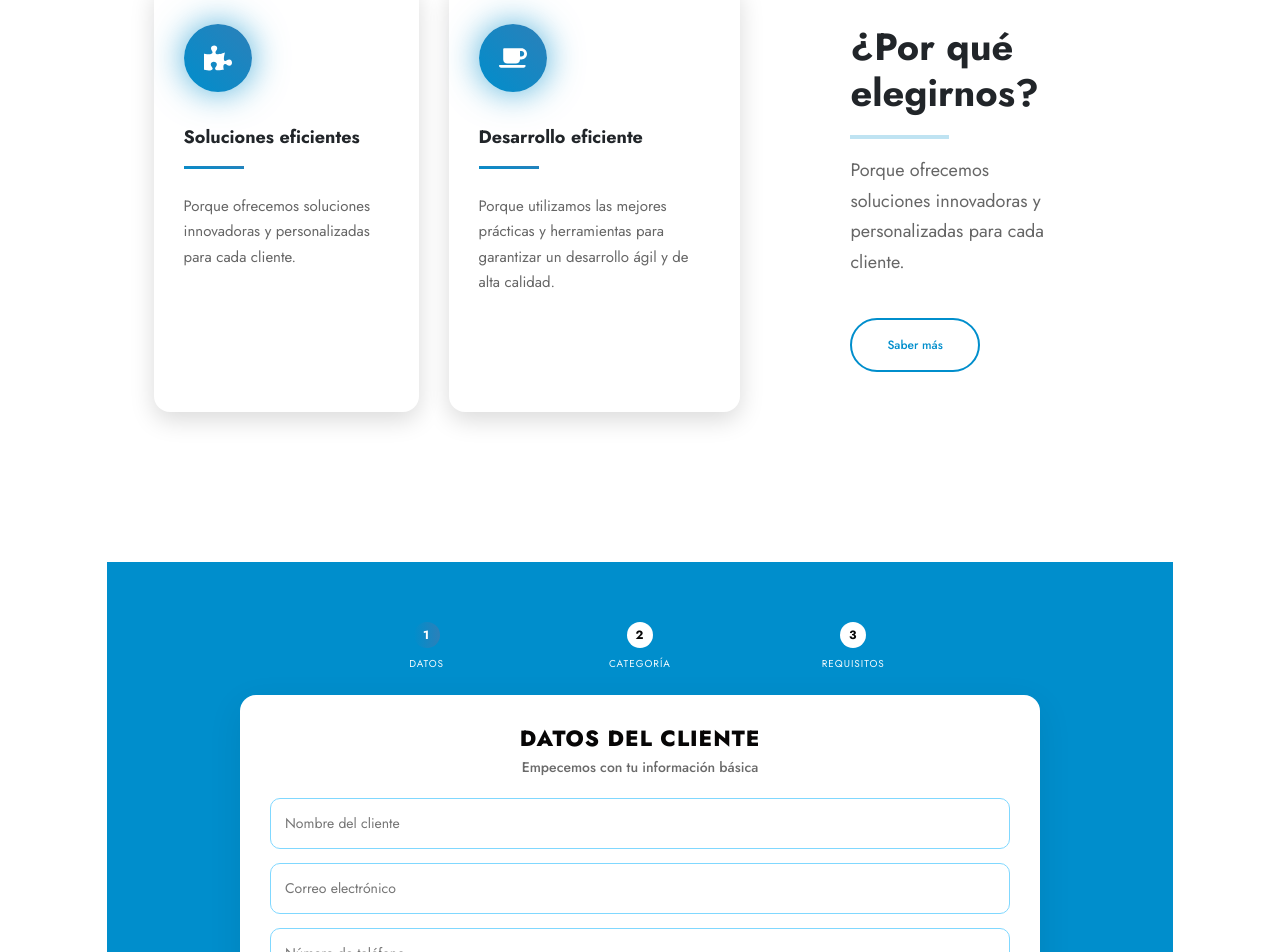
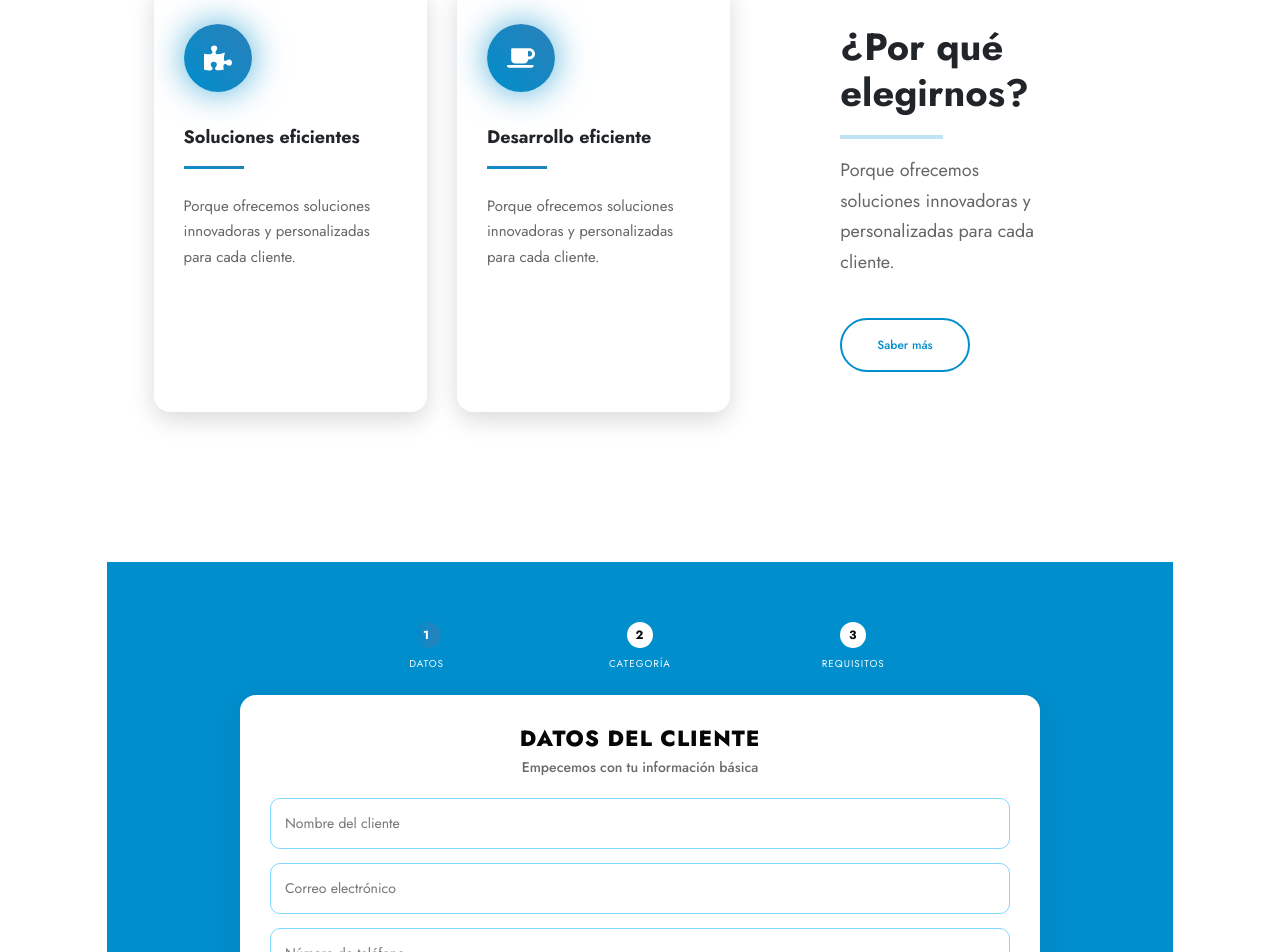
Before and after one commit to DiegoDexx/oryonLabsFront, a React (Vite) app: page /home in a window 1280 px wide. Shown: the part 816-1768 px from the top of the page. Built offline with nearby package versions, Linux system fonts and the light colour scheme.

Commit message:
varios cambios4

```diff
--- a/src/components/cards.jsx
+++ b/src/components/cards.jsx
@@ -22,8 +22,9 @@ const WhyChooseUsCards = () => {
         </button>
         <h5>Desarrollo eficiente</h5>
         <p>
-          Porque utilizamos las mejores prácticas y herramientas para garantizar
-          un desarrollo ágil y de alta calidad.
+
+          Porque ofrecemos soluciones innovadoras y personalizadas para cada
+          cliente.
         </p>
       </div>
 
```
